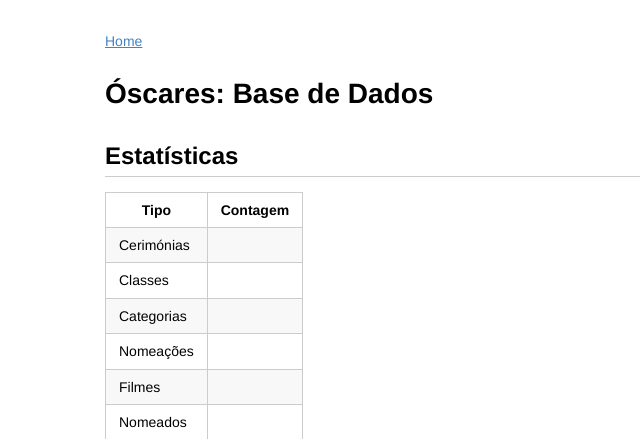
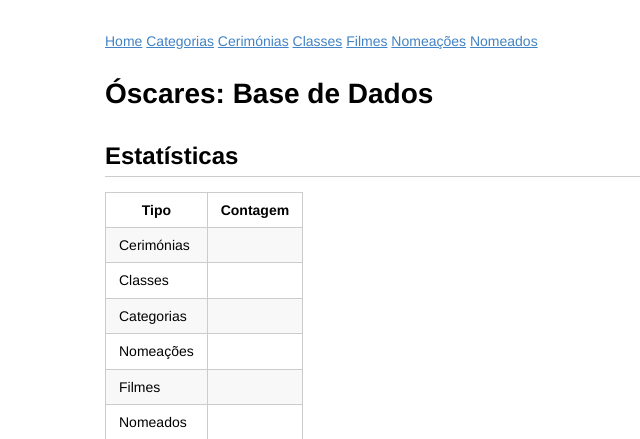
Before and after one commit to ggpaolini/oscares_projeto_bd, a Flask app: template app/templates/index.html in a window 1280 px wide. Shown: the top 439 px of the page, without its empty margins (108-748 px from the left). Run offline with Flask 3, Linux system fonts and the light colour scheme; the template is opened without the code that fills it, so the values that code supplies are empty.

Commit message:
Adição de mais links para cada entidade
Só para ser mais fácil percorrer, podemos tirar se quiserem mais tarde

```diff
--- a/app/templates/base.html
+++ b/app/templates/base.html
@@ -3,6 +3,12 @@
 <link rel="stylesheet" href="{{ url_for('static', filename='style.css') }}">
 <nav>
   <a href="/">Home</a>
+  <a href="/categorias/">     Categorias</a>
+  <a href="/cerimonias/">     Cerimónias</a>
+  <a href="/classes/">     Classes</a>
+  <a href="/filmes/">     Filmes</a>
+  <a href="/nomeacoes/">     Nomeações</a>
+  <a href="/nomeados/">     Nomeados</a>
 </nav>
 <section class="content">
   {% block content %}{% endblock %}
```
